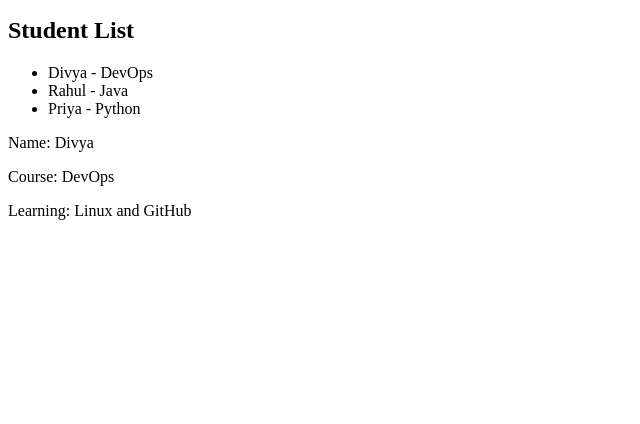
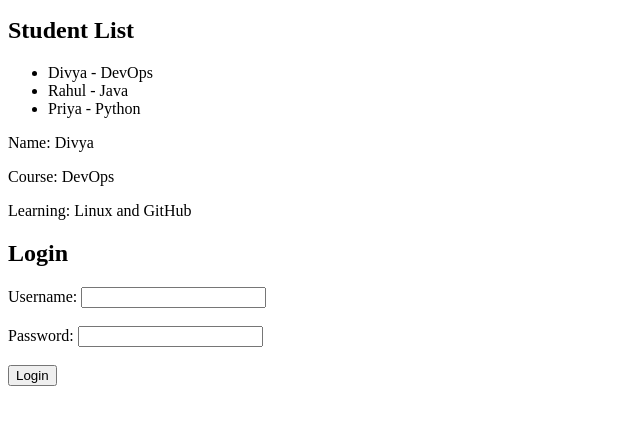
Before and after one commit to divya-kanugula/student-website, a plain HTML site: page index.html in a window 1280 px wide. Shown: the part 110-534 px from the top of the page, without its empty margins (0-640 px from the left). Drawn offline with Linux system fonts and the light colour scheme.

Commit message:
add login form

```diff
--- a/index.html
+++ b/index.html
@@ -19,6 +19,21 @@
     <p>Name: Divya</p>
     <p>Course: DevOps</p>
     <p>Learning: Linux and GitHub</p>
+    <h2>Login</h2>
+
+    <form>
+         <label>Username:</label>
+         <input type="text">
+
+    <br><br>
+
+    <label>Password:</label>
+    <input type="password">
+
+    <br><br>
+
+    <button type="submit">Login</button>
+</form>
 
 </body>
 </html>
```
